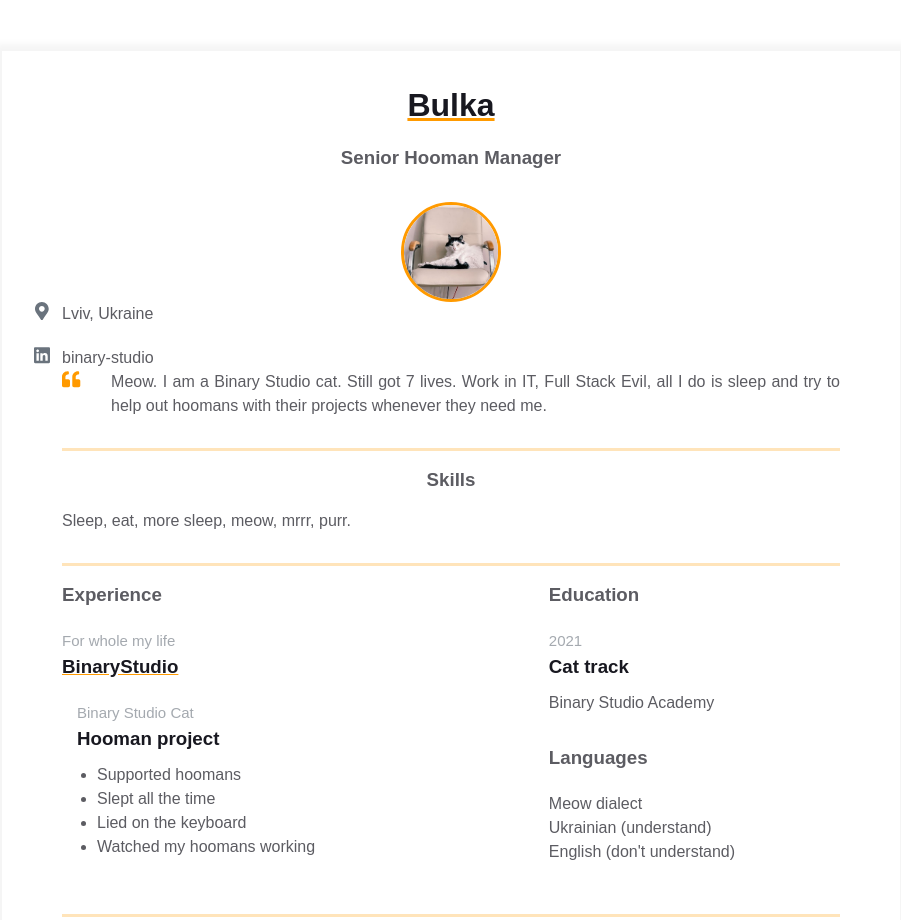
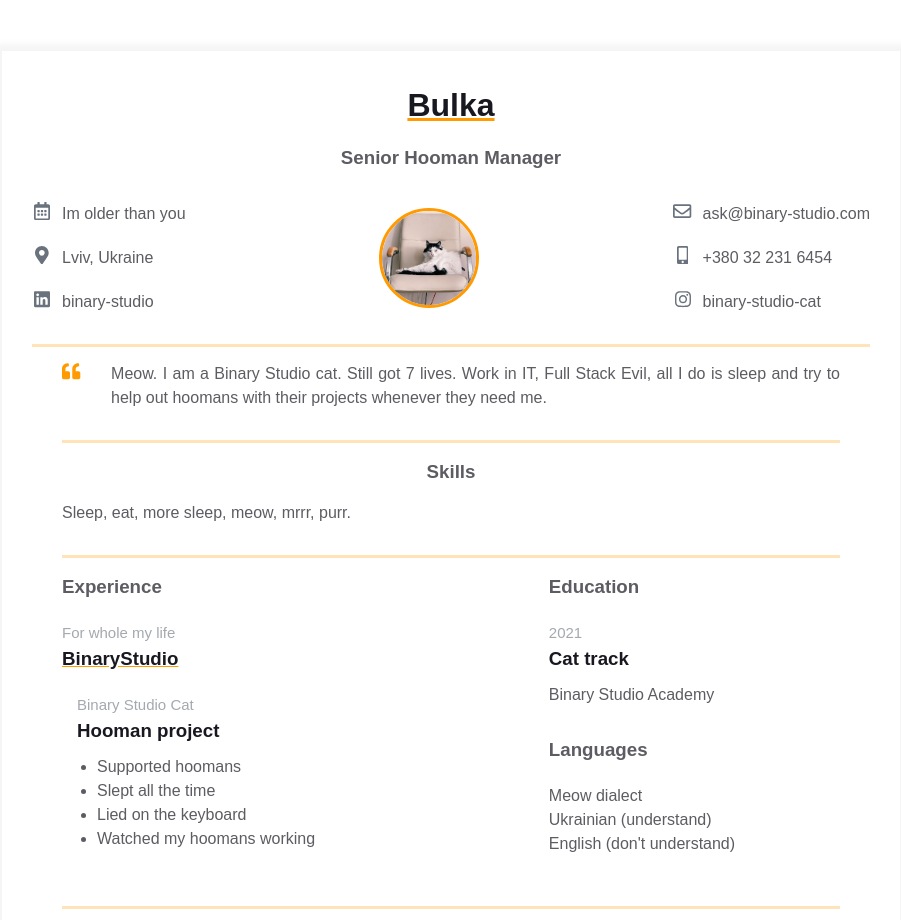
Before and after one commit to sVladeslav/homepage, a plain HTML site: page index.html in a window 1280 px wide. Shown: the top 920 px of the page, without its empty margins (189-1090 px from the left). Drawn offline with Linux system fonts and the light colour scheme.

Commit message:
fix layout and add links to contact-info block

```diff
--- a/index.html
+++ b/index.html
@@ -15,15 +15,16 @@
               <h3 class="contact-info__sub-header">Senior Hooman Manager</h3>
 
               <div class="contact_info_container fh">
-                <div class="contact-info__block"></div>
-
-                <div class="contact-info__block contact-info__block--center">
-                  <img class="contact-info__avatar" src="assets/bulka.jpg" alt="Avatar">
+                <div class="contact-info__block">
+                    <a href="" rel="author" class="contact-info__item">
+                        <div class="contact-info__item-icon-wrapper">
+                            <svg class="contact-info__item-icon" xmlns="http://www.w3.org/2000/svg" viewBox="0 0 448 512">
+                        <path
+                        d="M148 288h-40c-6.6 0-12-5.4-12-12v-40c0-6.6 5.4-12 12-12h40c6.6 0 12 5.4 12 12v40c0 6.6-5.4 12-12 12zm108-12v-40c0-6.6-5.4-12-12-12h-40c-6.6 0-12 5.4-12 12v40c0 6.6 5.4 12 12 12h40c6.6 0 12-5.4 12-12zm96 0v-40c0-6.6-5.4-12-12-12h-40c-6.6 0-12 5.4-12 12v40c0 6.6 5.4 12 12 12h40c6.6 0 12-5.4 12-12zm-96 96v-40c0-6.6-5.4-12-12-12h-40c-6.6 0-12 5.4-12 12v40c0 6.6 5.4 12 12 12h40c6.6 0 12-5.4 12-12zm-96 0v-40c0-6.6-5.4-12-12-12h-40c-6.6 0-12 5.4-12 12v40c0 6.6 5.4 12 12 12h40c6.6 0 12-5.4 12-12zm192 0v-40c0-6.6-5.4-12-12-12h-40c-6.6 0-12 5.4-12 12v40c0 6.6 5.4 12 12 12h40c6.6 0 12-5.4 12-12zm96-260v352c0 26.5-21.5 48-48 48H48c-26.5 0-48-21.5-48-48V112c0-26.5 21.5-48 48-48h48V12c0-6.6 5.4-12 12-12h40c6.6 0 12 5.4 12 12v52h128V12c0-6.6 5.4-12 12-12h40c6.6 0 12 5.4 12 12v52h48c26.5 0 48 21.5 48 48zm-48 346V160H48v298c0 3.3 2.7 6 6 6h340c3.3 0 6-2.7 6-6z"/>
+                    </svg>
                         </div>
-
-                <div class="contact-info__block"></div>
-              </div>
-              <div class="contact-info_block">
+                        <span>Im older than you</span>
+                    </a>
                     <a href="" rel="author" class="contact-info__item">
                         <div class="contact-info__item-icon-wrapper">
                           <svg class="contact-info__item-icon" xmlns="http://www.w3.org/2000/svg" viewBox="0 0 384 512">
@@ -44,6 +45,43 @@
                         </div>
                         <span>binary-studio</span>
                       </a>
+                </div>
+
+                <div class="contact-info__block contact-info__block--center">
+                  <img class="contact-info__avatar" src="assets/bulka.jpg" alt="Avatar">
+                </div>
+
+                <div class="contact-info__block">
+                    <a href="" rel="author" class="contact-info__item">
+                        <div class="contact-info__item-icon-wrapper">
+                            <svg class="contact-info__item-icon" xmlns="http://www.w3.org/2000/svg" viewBox="0 0 512 512">
+                                <path
+                                d="M464 64H48C21.49 64 0 85.49 0 112v288c0 26.51 21.49 48 48 48h416c26.51 0 48-21.49 48-48V112c0-26.51-21.49-48-48-48zm0 48v40.805c-22.422 18.259-58.168 46.651-134.587 106.49-16.841 13.247-50.201 45.072-73.413 44.701-23.208.375-56.579-31.459-73.413-44.701C106.18 199.465 70.425 171.067 48 152.805V112h416zM48 400V214.398c22.914 18.251 55.409 43.862 104.938 82.646 21.857 17.205 60.134 55.186 103.062 54.955 42.717.231 80.509-37.199 103.053-54.947 49.528-38.783 82.032-64.401 104.947-82.653V400H48z"/>
+                            </svg>
+                        </div>
+                        <span>ask@binary-studio.com</span>
+                    </a>
+
+                    <a href="" rel="author" class="contact-info__item">
+                        <div class="contact-info__item-icon-wrapper">
+
+                            <svg class="contact-info__item-icon" xmlns="http://www.w3.org/2000/svg" viewBox="0 0 320 512">
+                                <path
+                                d="M272 0H48C21.5 0 0 21.5 0 48v416c0 26.5 21.5 48 48 48h224c26.5 0 48-21.5 48-48V48c0-26.5-21.5-48-48-48zM160 480c-17.7 0-32-14.3-32-32s14.3-32 32-32 32 14.3 32 32-14.3 32-32 32zm112-108c0 6.6-5.4 12-12 12H60c-6.6 0-12-5.4-12-12V60c0-6.6 5.4-12 12-12h200c6.6 0 12 5.4 12 12v312z"></path></svg>
+                        </div>
+                        <span>+380 32 231 6454</span>
+                    </a>
+                    <a href="https://ua.linkedin.com/company/binary-studio_241166" rel="author" class="contact-info__item">
+                        <div class="contact-info__item-icon-wrapper">
+                            <svg class="contact-info__item-icon" xmlns="http://www.w3.org/2000/svg" viewBox="0 0 448 512">
+                                <path
+                                d="M224.1 141c-63.6 0-114.9 51.3-114.9 114.9s51.3 114.9 114.9 114.9S339 319.5 339 255.9 287.7 141 224.1 141zm0 189.6c-41.1 0-74.7-33.5-74.7-74.7s33.5-74.7 74.7-74.7 74.7 33.5 74.7 74.7-33.6 74.7-74.7 74.7zm146.4-194.3c0 14.9-12 26.8-26.8 26.8-14.9 0-26.8-12-26.8-26.8s12-26.8 26.8-26.8 26.8 12 26.8 26.8zm76.1 27.2c-1.7-35.9-9.9-67.7-36.2-93.9-26.2-26.2-58-34.4-93.9-36.2-37-2.1-147.9-2.1-184.9 0-35.8 1.7-67.6 9.9-93.9 36.1s-34.4 58-36.2 93.9c-2.1 37-2.1 147.9 0 184.9 1.7 35.9 9.9 67.7 36.2 93.9s58 34.4 93.9 36.2c37 2.1 147.9 2.1 184.9 0 35.9-1.7 67.7-9.9 93.9-36.2 26.2-26.2 34.4-58 36.2-93.9 2.1-37 2.1-147.8 0-184.8zM398.8 388c-7.8 19.6-22.9 34.7-42.6 42.6-29.5 11.7-99.5 9-132.1 9s-102.7 2.6-132.1-9c-19.6-7.8-34.7-22.9-42.6-42.6-11.7-29.5-9-99.5-9-132.1s-2.6-102.7 9-132.1c7.8-19.6 22.9-34.7 42.6-42.6 29.5-11.7 99.5-9 132.1-9s102.7-2.6 132.1 9c19.6 7.8 34.7 22.9 42.6 42.6 11.7 29.5 9 99.5 9 132.1s2.7 102.7-9 132.1z"/>
+                            </svg>
+                        </div>
+                        <span>binary-studio-cat</span>
+                    </a>
+                </div>
+              </div>
             </div>
               <div class="container">
                 <div class="resume__block">
@@ -124,7 +162,6 @@
               </div>
             </div>
           </div>
-        </div>
       </main>
   </body>
 </html>
```
Lines whose indentation alone changed are shown as unchanged.
